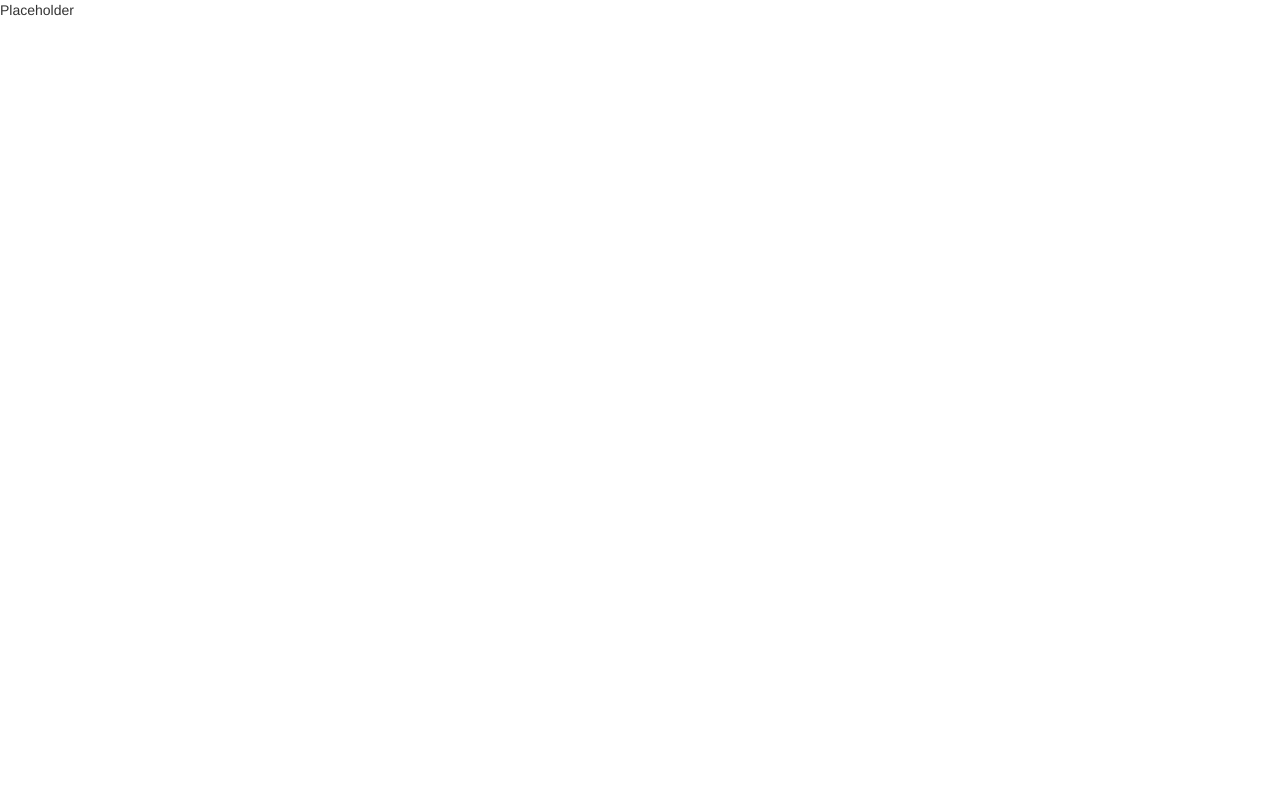
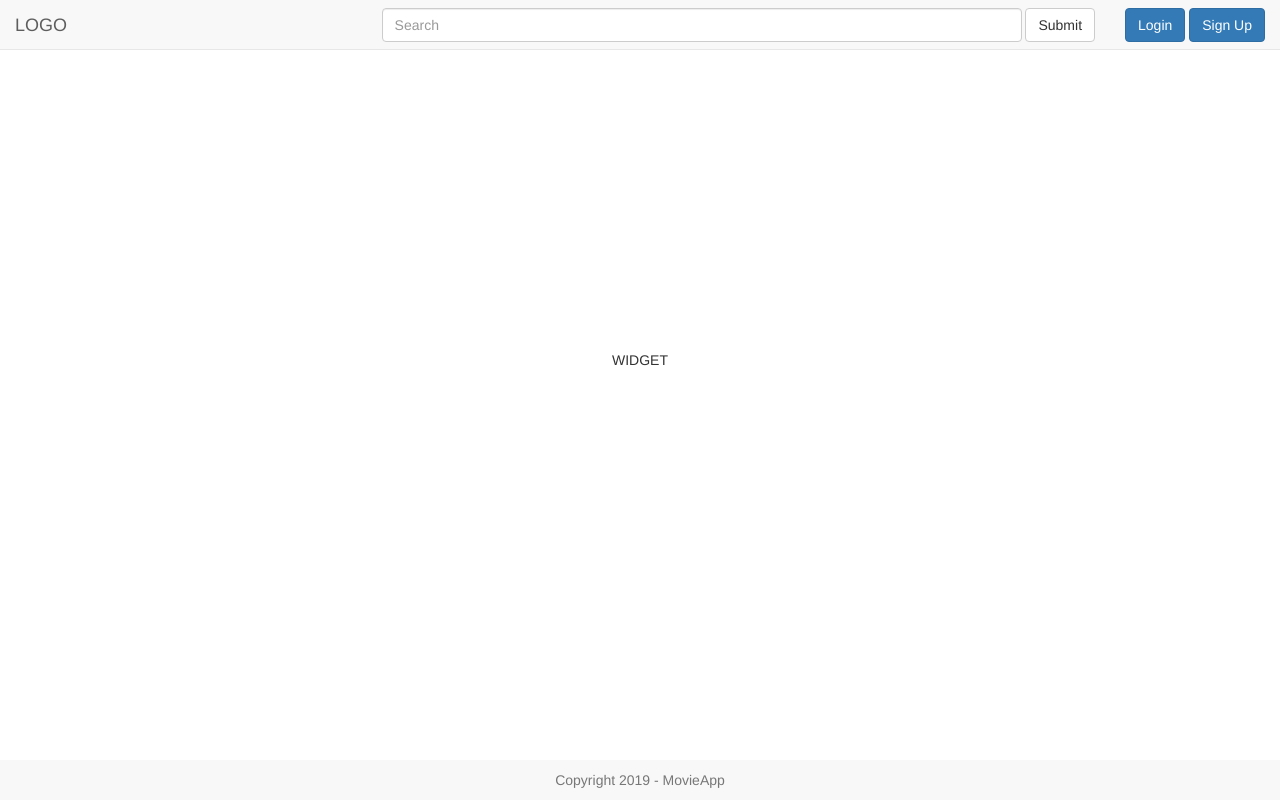
Before and after one commit to amcmaste/movieapp, a Flask app: page / in a window 1280 px wide. Before the commit the page is almost empty. Run offline with Flask 2, Linux system fonts and the light colour scheme; some libraries are stand-ins or nearby versions.

Commit message:
Base template started

```diff
--- a/app/static/styles/movieapp.css
+++ b/app/static/styles/movieapp.css
@@ -0,0 +1,33 @@
+#navbar{
+  height: 5vh;
+}
+
+#footer {
+  display: flex;
+  flex-direction: column;
+  justify-content: center;
+  align-items: center;
+  height: 5vh;
+  min-height: 40px;
+}
+
+#footer-content {
+  display: flex;
+  flex-direction: column;
+  justify-content: center;
+  align-items: center;
+  height: 5vh;
+  min-height: 40px;
+}
+
+#navbar-search {
+  width: 50vw;
+}
+
+#widget {
+  display: flex;
+  flex-direction: column;
+  justify-content: center;
+  align-items: center;
+  height: 90vh;
+}
--- a/app/templates/base.html
+++ b/app/templates/base.html
@@ -5,8 +5,46 @@
   <link rel="stylesheet" type="text/css" href="{{ url_for('static', filename='styles/movieapp.css') }}">
 {% endblock %}
 
+{% block navbar %}
+  <nav id="navbar" class="navbar navbar-default navbar-fixed-top">
+	<div class="container-fluid">
+	  <div id="navbar-header" class="navbar-header">
+	    <button type="button" class="navbar-toggle collapsed" data-toggle="collapse" data-target="#navbar-elements" aria-expanded="false">
+		  <span class="sr-only">Toggle navigation</span>
+		  <span class="icon-bar"></span>
+		  <span class="icon-bar"></span>
+		  <span class="icon-bar"></span>
+		</button>
+		<a id="logo" class="navbar-brand" href="#">LOGO</a>
+	  </div>
+	  <div class="collapse navbar-collapse" id="navbar-elements">
+		<form class="navbar-form navbar-right">
+		  <button id="navbar-login" type="button" class="btn btn-primary">Login</button>
+		  <button id="navbar-signup" type="button" class="btn btn-primary">Sign Up</button>
+		</form>
+		<form id="navbar-search-form" class="navbar-form navbar-right">
+		  <div class="form-group">
+			<input id="navbar-search" type="text" class="form-control" placeholder="Search">
+		  </div>
+		  <button type="submit" class="btn btn-default">Submit</button>
+		</form>
+	  </div>
+	</div>
+  </nav>
+{% endblock %}
+
 {% block content %}
-  {% block widget %}{% endblock %}
+
+  {% block widget %} {% endblock %}
+
+  {% block footer %}
+  <footer id="footer" class="footer navbar-default navbar-fixed-bottom">
+    <div id="footer-content" class="container-fluid">
+      <span class="text-muted">Copyright 2019 - MovieApp</span>
+    </div>
+  </footer>
+  {% endblock %}
+
 {% endblock %}
 
 {% block scripts %}
--- a/app/templates/home.html
+++ b/app/templates/home.html
@@ -1,5 +1,7 @@
 {% extends "base.html" %}
 
 {% block widget %}
-  <div>Placeholder</div>
+  <div id="widget">
+    <span>WIDGET</span>
+  </div>
 {% endblock %}
```
